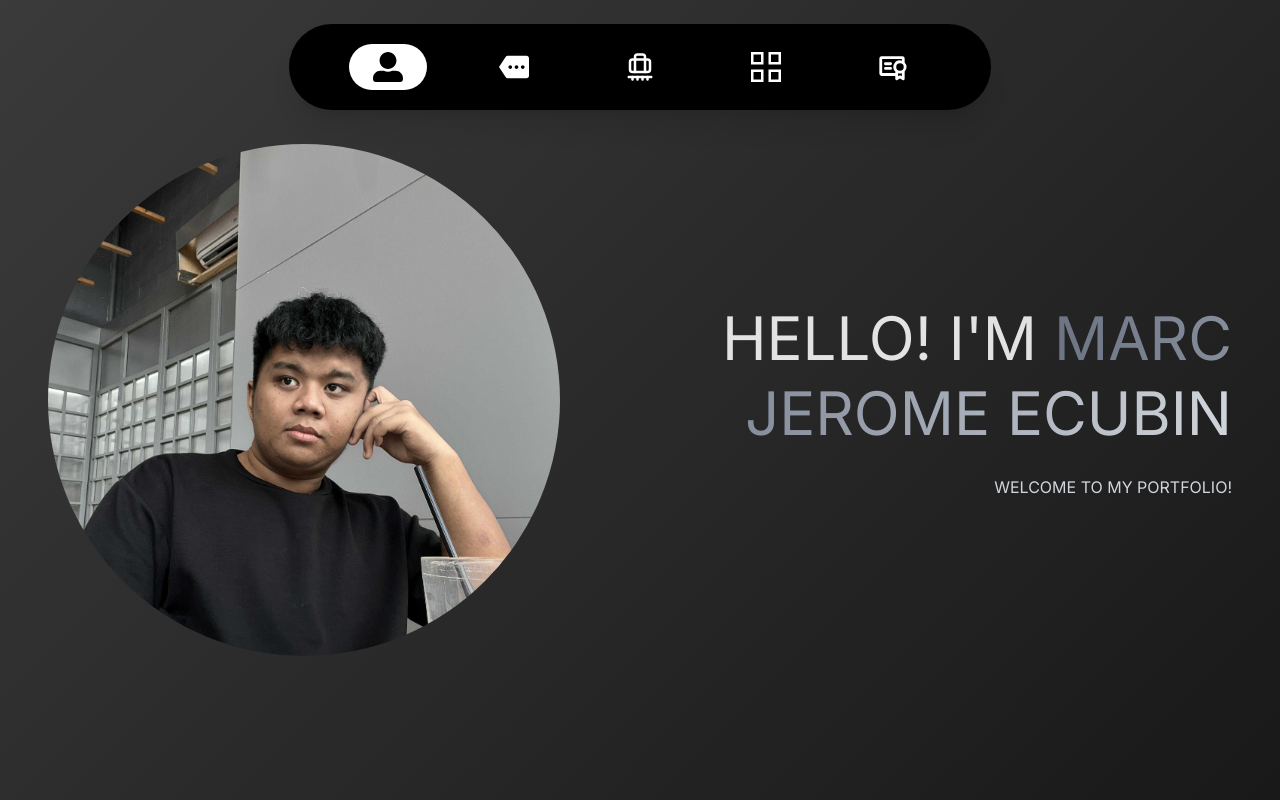
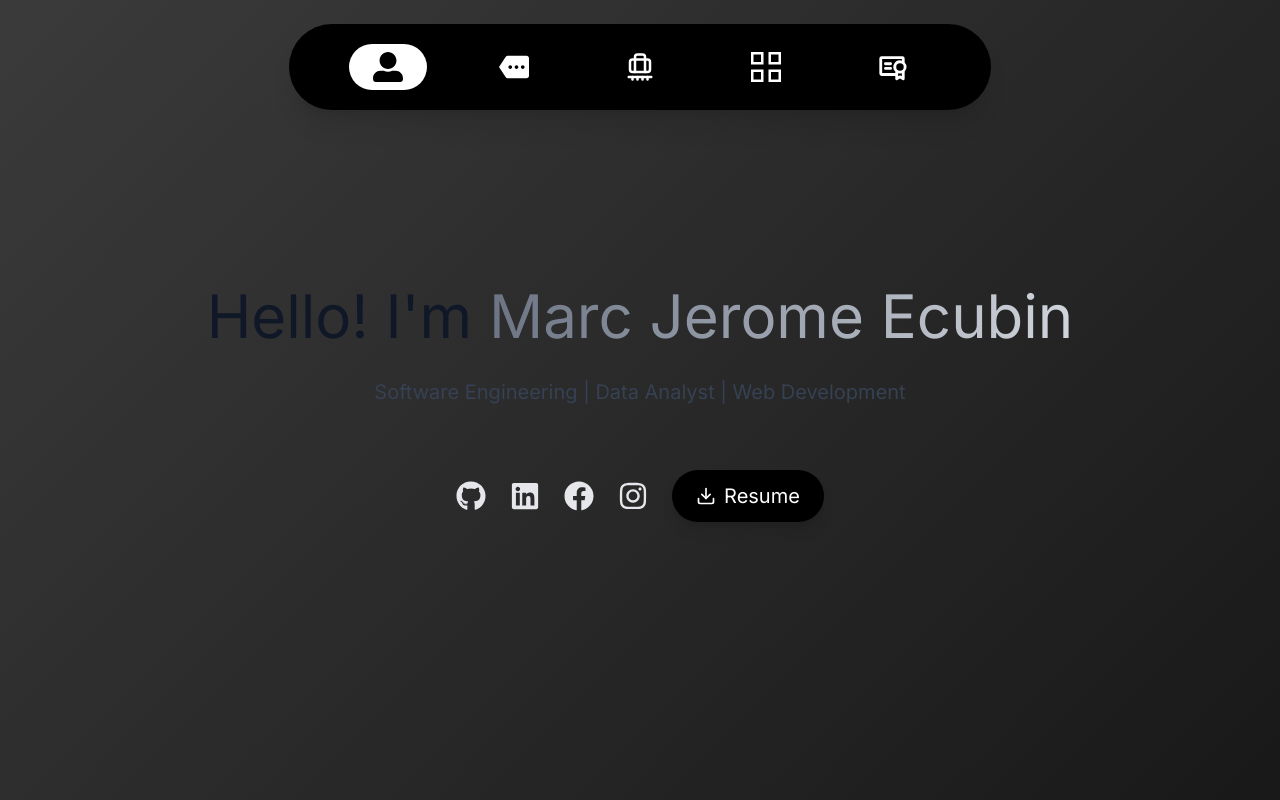
Before and after one commit to syntaxsin/react-portfolio, a React (Vite) app: page / in a window 1280 px wide. Shown: the top 800 px of the page. Built offline with nearby package versions, Linux system fonts and the light colour scheme.

Commit message:
hero section redesign

```diff
--- a/src/components/About.jsx
+++ b/src/components/About.jsx
@@ -1,5 +1,5 @@
 import React from "react";
-import AboutImg from "/src/img/about.jpg";
+import HeroImg from "/src/img/hero_img.jpg";
 import { motion } from "framer-motion";
 import { SlideRight, SlideLeft } from "/src/utilities/animation.js";
 
@@ -15,7 +15,7 @@ export default function About() {
         className="flex justify-center items-center lg:justify-start"
       >
         <img
-          src={AboutImg}
+          src={HeroImg}
           alt="Jerome Ecubin"
           className="rounded-full w-full max-w-xs sm:max-w-sm md:max-w-md lg:max-w-lg xl:max-w-lg border-2 border-gray-200 object-cover"
         />
--- a/src/components/Hero.jsx
+++ b/src/components/Hero.jsx
@@ -1,49 +1,19 @@
 import React from "react";
-import HeroImg from "/src/img/hero_img.jpg";
 import { motion } from "framer-motion";
 import { SlideRight, SlideLeft } from "/src/utilities/animation.js";
+import { FaGithub, FaLinkedin, FaFacebook, FaInstagram } from "react-icons/fa";
+import { FiDownload } from "react-icons/fi";
 
 export default function Hero() {
   return (
-    <motion.div className="inter grid grid-cols-1 lg:grid-cols-2 items-center gap-12 px-4 md:px-12 py-16 max-w-screen-xl mx-auto">
-      {/* Right Section: Image */}
-      <motion.div
-        variants={SlideRight(0.4)}
-        initial="hidden"
-        whileInView="visible"
-        viewport={{ once: true, amount: 0.4 }}
-        className="flex justify-center items-center md:justify-center lg:justify-start"
-      >
-        <img
-          src={HeroImg}
-          alt="Jerome Ecubin"
-          className="rounded-full w-full max-w-xs sm:max-w-sm md:max-w-md lg:max-w-lg xl:max-w-lg object-cover"
-        />
-      </motion.div>
-      {/* Left Section: Text */}
-      <motion.div
-        variants={SlideLeft(0.3)}
-        initial="hidden"
-        whileInView="visible"
-        viewport={{ once: true, amount: 0.4 }}
-        className="flex justify-center lg:justify-end uppercase"
-      >
-        <div className="text-center lg:text-end space-y-6 w-full max-w-2xl">
-          {/* <motion.p
-            variants={SlideRight(0.3)}
-            initial="hidden"
-            whileInView="visible"
-            viewport={{ once: true }}
-            className="text-gray-400 uppercase font-semibold"
-          >
-            Aspiring Web Developer
-          </motion.p> */}
+    <div className="relative overflow-hidden">
+      <motion.div className="inter flex flex-col items-center justify-center min-h-[70vh] px-4 md:px-12 py-24 max-w-screen-xl mx-auto relative z-10">
         <motion.h1
           variants={SlideLeft(0.4)}
           initial="hidden"
           whileInView="visible"
           viewport={{ once: true }}
-            className="text-5xl font-semibold lg:text-6xl leading-tight"
+          className="text-5xl font-semibold lg:text-6xl leading-tight text-center text-gray-900 dark:text-white mb-6"
         >
           Hello! I'm
           <span className="bg-gradient-to-r from-gray-500 to-gray-300 bg-clip-text text-transparent">
@@ -51,18 +21,69 @@ export default function Hero() {
             Marc Jerome Ecubin
           </span>
         </motion.h1>
-
         <motion.p
           variants={SlideLeft(0.4)}
           initial="hidden"
           whileInView="visible"
           viewport={{ once: true }}
-            className="text-gray-300 uppercase font-semibold"
+          className="text-lg md:text-xl text-gray-700 dark:text-gray-300 font-medium text-center mb-8"
         >
-            Welcome to my portfolio!
+          Software Engineering | Data Analyst | Web Development
         </motion.p>
+        <div className="flex flex-row gap-6 justify-center items-center mt-8 flex-wrap">
+          <a
+            href="https://github.com/syntaxsin"
+            target="_blank"
+            rel="noopener noreferrer"
+            className="text-gray-200 hover:scale-115 hover:bg-clip-text text-3xl transition"
+            aria-label="GitHub"
+          >
+            <FaGithub />
+          </a>
+          <a
+            href="https://linkedin.com/in/yourusername"
+            target="_blank"
+            rel="noopener noreferrer"
+            className="text-gray-200 hover:scale-115 hover:bg-clip-text text-3xl transition-all duration-300"
+            aria-label="LinkedIn"
+          >
+            <FaLinkedin />
+          </a>
+          <a
+            href="https://facebook.com/yourusername"
+            target="_blank"
+            rel="noopener noreferrer"
+            className="text-gray-200 hover:scale-115 text-3xl transition-all duration-300"
+            aria-label="Facebook"
+          >
+            <FaFacebook />
+          </a>
+          <a
+            href="https://instagram.com/yourusername"
+            target="_blank"
+            rel="noopener noreferrer"
+            className="text-gray-200 hover:scale-115 hover:bg-clip-text text-3xl transition-all duration-300"
+            aria-label="Instagram"
+          >
+            <FaInstagram />
+          </a>
+          {/* Animated Resume Button */}
+          <motion.a
+            href="https://drive.google.com/file/d/1NPQ1eROGLAV9teYp6bSWKlJpSJ6gmHcA/view?usp=sharing"
+            target="_blank"
+            rel="noopener noreferrer"
+            whileHover={{
+              scale: 1.08
+            }}
+            whileTap={{ scale: 0.97 }}
+            className="inline-flex items-center gap-2 rounded-full bg-black px-6 py-3 text-base font-semibold text-white shadow-lg transition-all duration-300 text-xl"
+            aria-label="Resume"
+          >
+            <FiDownload />
+            Resume
+          </motion.a>
         </div>
       </motion.div>
-    </motion.div>
+    </div>
   );
 }
```
Also changed, not shown: 1 other file (tests, documents, lock files or other folders). Lines whose indentation alone changed are shown as unchanged.
